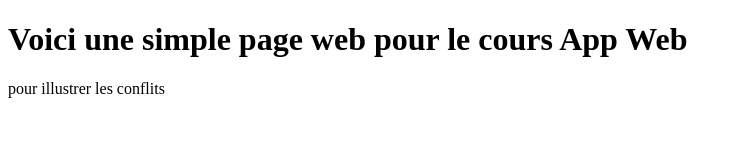
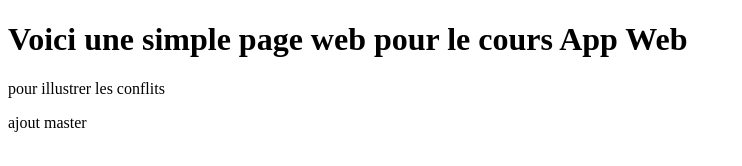
Before and after one commit to QuentinGast/FirstTest, a plain HTML site: page index.html in a window 1280 px wide. Shown: the whole page, without its empty margins (0-742 px from the left). Drawn offline with Linux system fonts and the light colour scheme.

Commit message:
modif master ajout p

```diff
--- a/index.html
+++ b/index.html
@@ -9,5 +9,6 @@
 <body>
     <h1>Voici une simple page web pour le cours App Web</h1>
     <p>pour illustrer les conflits</p>
+    <p>ajout master</p>
 </body>
 </html>
```
